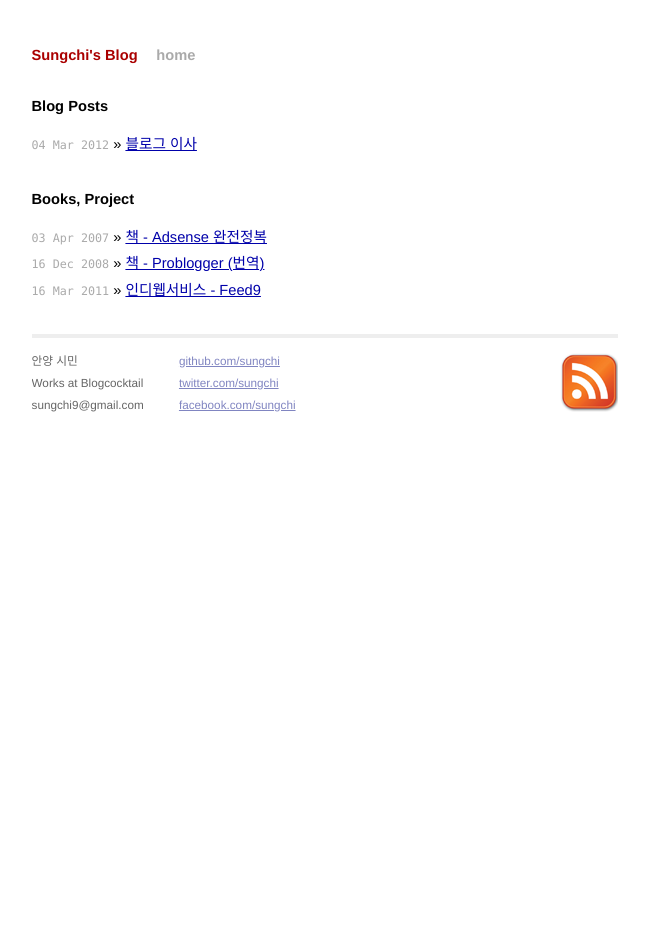
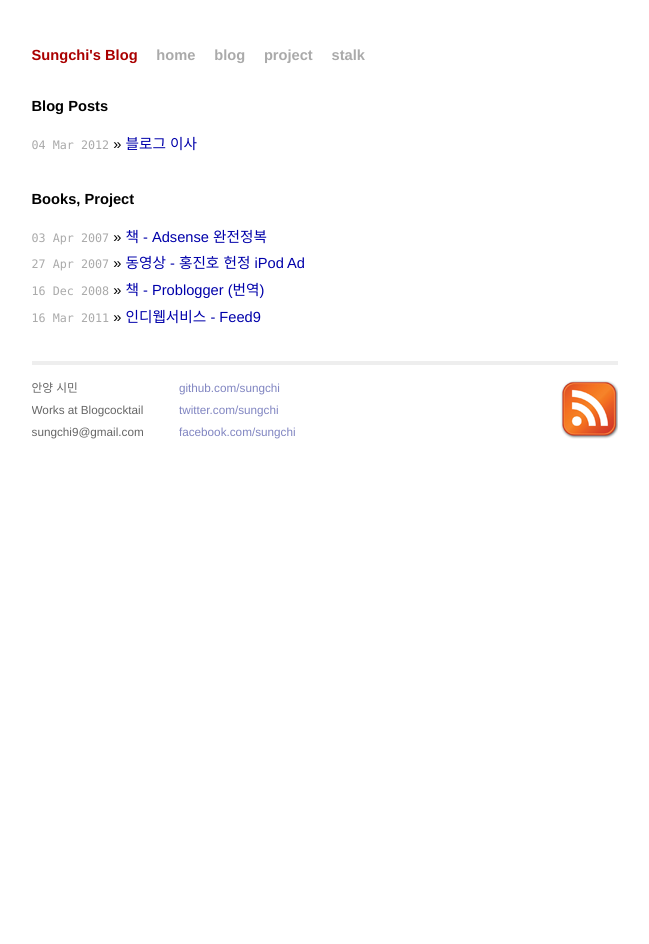
Before and after one commit to sungchi/sungchi.github.io, a Jekyll site: the page built from index.html, in a window 1280 px wide. Shown: the whole page, without its empty margins (315-964 px from the left). Built offline with Jekyll 4.4.1, drawn with Linux system fonts in a browser that asks for light colours; Markdown is read by kramdown in place of the engine named in the settings.

Commit message:
Update Blog

```diff
--- a/_layouts/default.html
+++ b/_layouts/default.html
@@ -19,12 +19,16 @@
   <div class="title">
     <a href="/">Sungchi's Blog</a>
     <a class="extra" href="/">home</a>
+	<a class="extra" href="#blog">blog</a>
+	<a class="extra" href="#project">project</a>
+	<a class="extra" href="#stalk">stalk</a>
   </div>
 
   {{ content }}
 
   <div class="footer">
     <div class="contact">
+	  <a name="stalk"></a>
       <p>
         안양 시민<br />
         Works at Blogcocktail<br />
--- a/css/screen.css
+++ b/css/screen.css
@@ -36,6 +36,7 @@ p {
 
 a {
   color: #00a;
+  text-decoration: none;
 }
 
 a:hover {
--- a/index.html
+++ b/index.html
@@ -4,16 +4,18 @@ title: Sungchi's Blog
 ---
 
 <div id="home">
+  <a name="blog"></a>
   <h1>Blog Posts</h1>
   <ul class="posts">
     {% for post in site.posts %}
       <li><span>{{ post.date | date_to_string }}</span> &raquo; <a href="{{ post.url }}">{{ post.title }}</a></li>
     {% endfor %}
   </ul>
-
+  <a name="project"></a>
   <h1>Books, Project</h1>
   <ul class="posts">
     <li><span>03 Apr 2007</span> &raquo; <a href="http://www.yes24.com/24/goods/2540791">책 - Adsense 완전정복</a></li>
+	<li><span>27 Apr 2007</span> &raquo; <a href="http://www.youtube.com/watch?v=RBrm5vbXqvE">동영상 - 홍진호 헌정 iPod Ad</a></li>
     <li><span>16 Dec 2008</span> &raquo; <a href="http://www.yes24.com/24/Goods/3218045">책 - Problogger (번역)</a></li>
 	<li><span>16 Mar 2011</span> &raquo; <a href="http://www.feed9.com">인디웹서비스 - Feed9</a></li>
   </ul>
```
